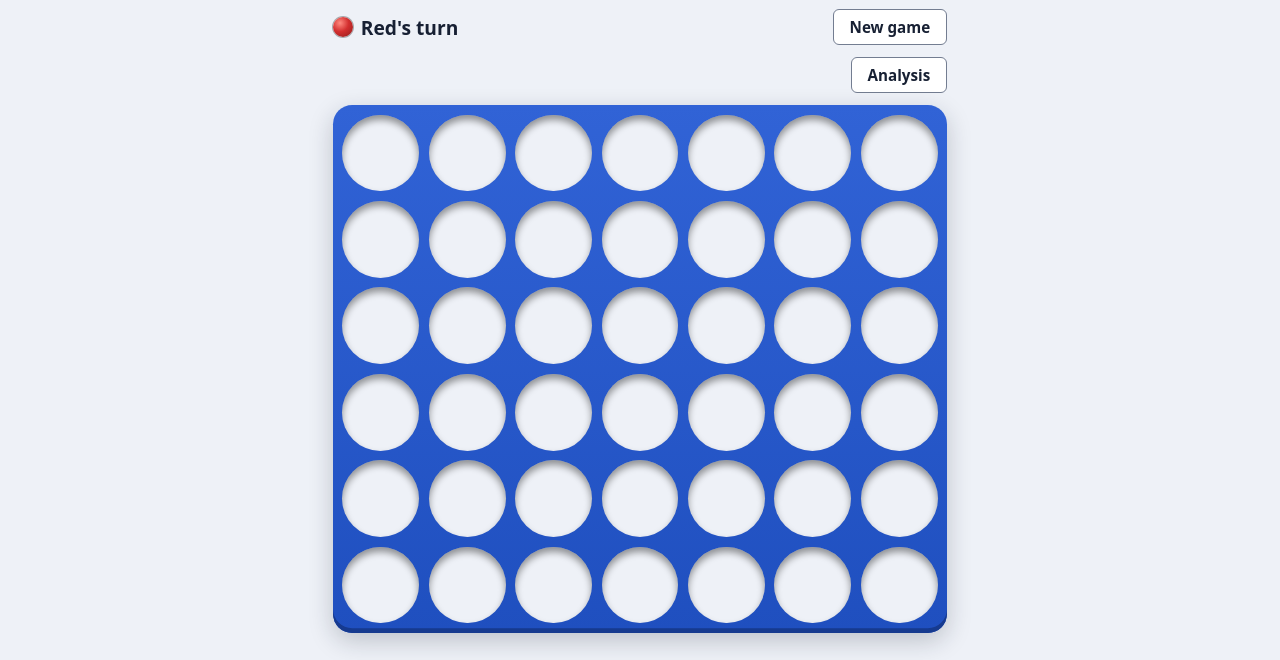
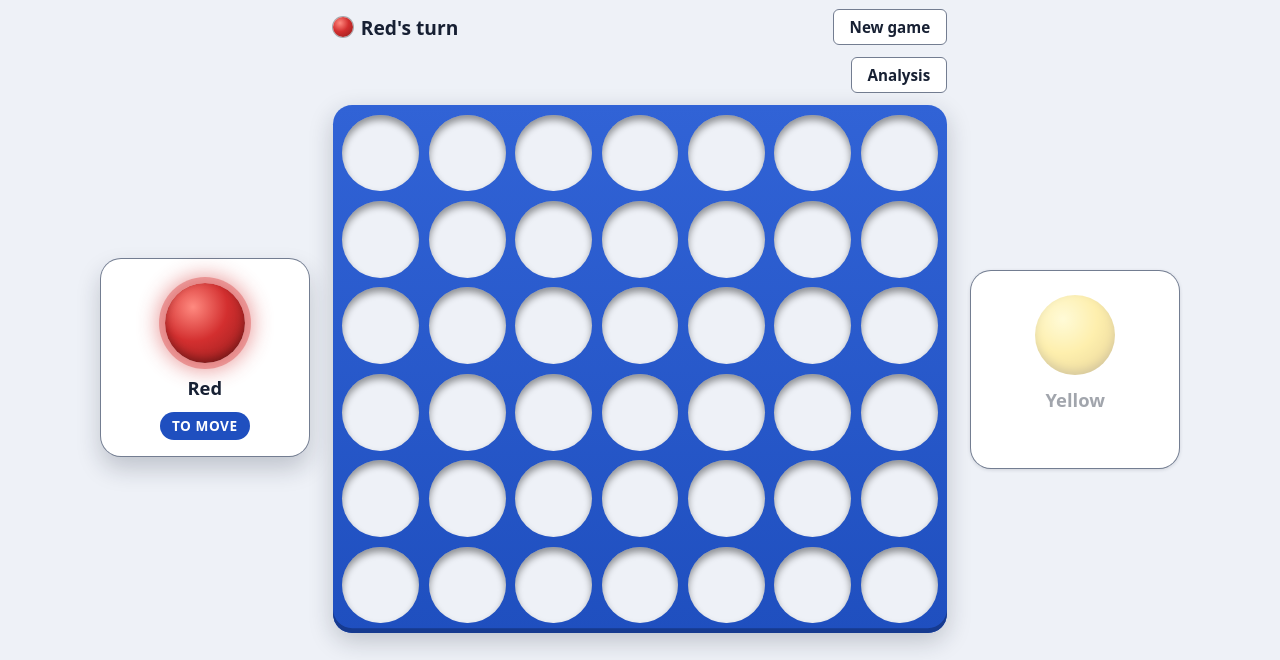
Before and after one commit to Ascanius3791/Connect_4, a website built with Vite: page index.html in a window 1280 px wide. Shown: the part 140-800 px from the top of the page. Built offline with nearby package versions, Linux system fonts and the light colour scheme.

Commit message:
Show which colour you play and whose turn it is
A card for each player stands in the slots beside the board: red on the
left, yellow on the right, each with a large disc. The new players view
takes the same (state, seats, notice) as the status line; the controller
renders it on every change, and opponentOf moved to src/ui/players.ts so
both views agree on who "you" are. Online rematches swap the seats, so
the mark follows without online-specific code.

Your card (against the computer and online) gets a thick ring and a
"Your colour" badge in your colour; the badge says "Your colour" rather
than "You" because the card's name already reads "You · Red". The turn
marker lifts the card, lights up its disc and shows a "To move" or
"Thinking…" pill in the accent colour, while the other card fades its
disc and name but keeps the ring, so the two marks never look alike.
Screen readers get one hidden text per card ("You, red, to move"); the
visible parts are aria-hidden and nothing is aria-live.

Checked with headless Edge at 1366x768, 1366x650, 1371x690 and
1920x950 in both themes: no scrolling.

Closes #27

Co-Authored-By: Claude Opus 5.5 <noreply@anthropic.com>

```diff
--- a/src/app/controller.ts
+++ b/src/app/controller.ts
@@ -6,6 +6,7 @@ import type { Player } from '../game/board';
 import { canPlay, newGame, playMove, type GameState } from '../game/game';
 import { createAnalysisView, type AnalysisLine } from '../ui/analysis-view';
 import { createBoardView } from '../ui/board-view';
+import { createPlayersView } from '../ui/players-view';
 import { createStatusView, type Notice } from '../ui/status-view';
 
 /**
@@ -86,14 +87,19 @@ export interface GameController {
 }
 
 /**
- * Owns the running game: builds the status, board and analysis views in
- * their containers, applies column clicks on a human's turn, plays bot
- * moves once the engine has answered and a short pause has passed, takes
+ * Owns the running game: builds the status, player card, board and
+ * analysis views in their containers, applies column clicks on a human's
+ * turn, plays bot moves once the engine has answered and a short pause has passed, takes
  * remote moves from outside, analyses positions on request, and re-renders
  * after every change.
  */
 export function createGameController(
-  containers: { readonly status: HTMLElement; readonly board: HTMLElement },
+  containers: {
+    readonly status: HTMLElement;
+    /** One slot for each player's card, red then yellow. */
+    readonly players: Readonly<Record<Player, HTMLElement>>;
+    readonly board: HTMLElement;
+  },
   options: ControllerOptions,
 ): GameController {
   const { engine, botDelayMs = DEFAULT_BOT_DELAY_MS, random = Math.random, onHumanMove } = options;
@@ -112,6 +118,7 @@ export function createGameController(
   let bestMove: number | undefined;
 
   const statusView = createStatusView(containers.status, () => restart());
+  const playersView = createPlayersView(containers.players);
   const boardView = createBoardView(containers.board, (column) => {
     if (notice !== undefined || !acceptsClicks(seats[state.currentPlayer])) return;
     if (play(column)) onHumanMove?.(state.history.length - 1, column);
@@ -193,6 +200,7 @@ export function createGameController(
   function render(): void {
     updateAnalysis();
     statusView.render(state, seats, notice);
+    playersView.render(state, seats, notice);
     // Disabled columns also drop their hover highlight, so the board only
     // looks clickable when a click would count.
     const interactive = notice === undefined && acceptsClicks(seats[state.currentPlayer]);
--- a/src/main.ts
+++ b/src/main.ts
@@ -21,8 +21,7 @@ function element(tag: string, className: string, ...children: Node[]): HTMLEleme
   return node;
 }
 
-// The page is a grid (see style.css); the card slots on both sides of the
-// board stay empty until the player cards are added.
+// The page is a grid (see style.css) with a player card on each side of the board.
 const heading = element('h1', 'title');
 heading.textContent = 'Connect 4';
 const modeContainer = element('div', 'mode-bar');
@@ -30,14 +29,16 @@ const onlineContainer = element('div', 'online-bar');
 const statusContainer = element('div', 'status-bar');
 const analysisContainer = element('div', 'analysis-bar');
 const boardContainer = element('div', 'board-area');
+const redCardContainer = element('div', 'card-slot card-slot-left');
+const yellowCardContainer = element('div', 'card-slot card-slot-right');
 app.replaceChildren(
   element('header', 'page-header', heading),
   element('div', 'controls', modeContainer, onlineContainer),
   statusContainer,
   analysisContainer,
-  element('div', 'card-slot card-slot-left'),
+  redCardContainer,
   boardContainer,
-  element('div', 'card-slot card-slot-right'),
+  yellowCardContainer,
 );
 
 /** Player 1 always moves first and plays red, so the starter takes seat 1. */
@@ -60,7 +61,11 @@ const initialSettings: ModeSettings =
 
 let session: OnlineSession | undefined;
 const controller = createGameController(
-  { status: statusContainer, board: boardContainer },
+  {
+    status: statusContainer,
+    players: { 1: redCardContainer, 2: yellowCardContainer },
+    board: boardContainer,
+  },
   {
     seats: seatsFor(initialSettings),
     level: initialSettings.level,
--- a/src/style.css
+++ b/src/style.css
@@ -46,6 +46,11 @@
   --disc-yellow: #fdd835;
   --disc-yellow-highlight: #fff59d;
   --disc-yellow-shade: #c49000;
+  /* The "You" frame and badge: yellow itself is too light on a light page. */
+  --disc-red-frame: #d32f2f;
+  --disc-red-on-frame: #ffffff;
+  --disc-yellow-frame: #c49000;
+  --disc-yellow-on-frame: #172033;
 
   --space-1: 0.25rem;
   --space-2: 0.5rem;
@@ -97,6 +102,11 @@
     --color-board-edge: #133276;
     --color-hole: #10141d;
     --color-hole-shadow: rgb(0 0 0 / 70%);
+
+    --disc-red-frame: #ef5350;
+    --disc-red-on-frame: #10141d;
+    --disc-yellow-frame: #fdd835;
+    --disc-yellow-on-frame: #10141d;
   }
 }
 
@@ -154,12 +164,33 @@ body {
   gap: var(--space-5);
 }
 
+.card-slot {
+  display: flex;
+  align-items: center;
+}
+
+/* Each card sits next to the board. */
 .card-slot-left {
   grid-area: left;
+  justify-content: flex-end;
 }
 
 .card-slot-right {
   grid-area: right;
+  justify-content: flex-start;
+}
+
+/* Read by screen readers, not shown. */
+.visually-hidden {
+  position: absolute;
+  width: 1px;
+  height: 1px;
+  margin: -1px;
+  padding: 0;
+  overflow: hidden;
+  clip-path: inset(50%);
+  white-space: nowrap;
+  border: 0;
 }
 
 /* Mode, who starts and level: radio groups drawn as segmented buttons. */
@@ -487,17 +518,21 @@ body {
   display: none;
 }
 
-/* Disc colours for the board and the status line; names are in src/ui/players.ts. */
+/* Disc colours for the board, the status line and the player cards; names are in src/ui/players.ts. */
 .player-1 {
   --disc: var(--disc-red);
   --disc-highlight: var(--disc-red-highlight);
   --disc-shade: var(--disc-red-shade);
+  --disc-frame: var(--disc-red-frame);
+  --disc-on-frame: var(--disc-red-on-frame);
 }
 
 .player-2 {
   --disc: var(--disc-yellow);
   --disc-highlight: var(--disc-yellow-highlight);
   --disc-shade: var(--disc-yellow-shade);
+  --disc-frame: var(--disc-yellow-frame);
+  --disc-on-frame: var(--disc-yellow-on-frame);
 }
 
 .cell.player-1,
@@ -523,3 +558,115 @@ body {
     inset 0 0 0 calc(var(--cell) / 12) var(--color-best-move),
     inset 0 0 0 calc(var(--cell) / 8) var(--color-best-move-halo);
 }
+
+/*
+ * Player cards beside the board. Two marks that must not be confused:
+ * "Your colour" is a thick ring and a badge in your colour that never move
+ * during a game; the turn marker lifts the card, lights up its disc and shows
+ * a "To move" pill in the accent colour, while the other card fades.
+ */
+.player-card {
+  --card-ring: 0 0 0 1px var(--color-border);
+  --card-lift: 0 1px var(--space-1) var(--color-shadow);
+
+  position: relative;
+  box-sizing: border-box;
+  width: min(100%, 13rem);
+  padding: var(--space-5) var(--space-4) var(--space-4);
+  border-radius: calc(2 * var(--radius-m));
+  background: var(--color-surface);
+  box-shadow: var(--card-ring), var(--card-lift);
+  transition:
+    transform 0.2s ease-out,
+    box-shadow 0.2s ease-out;
+}
+
+.player-card-body {
+  display: flex;
+  flex-direction: column;
+  align-items: center;
+  gap: var(--space-3);
+}
+
+.player-card.yours {
+  --card-ring: 0 0 0 0.3125rem var(--disc-frame);
+}
+
+.player-card.to-move {
+  --card-lift: 0 var(--space-3) var(--space-5) var(--color-shadow);
+
+  transform: translateY(calc(-1 * var(--space-3)));
+}
+
+.player-card-badge {
+  position: absolute;
+  top: 0;
+  left: 50%;
+  padding: 0.125rem var(--space-3);
+  border-radius: 999px;
+  background: var(--disc-frame);
+  color: var(--disc-on-frame);
+  font-size: 0.8rem;
+  font-weight: 800;
+  letter-spacing: 0.04em;
+  text-transform: uppercase;
+  white-space: nowrap;
+  transform: translate(-50%, -50%);
+}
+
+.player-card-badge[hidden] {
+  display: none;
+}
+
+.player-card-disc {
+  width: 5rem;
+  height: 5rem;
+  box-shadow: inset 0 -0.25rem 0.5rem var(--color-disc-shadow);
+  transition:
+    opacity 0.2s ease-out,
+    box-shadow 0.2s ease-out;
+}
+
+.to-move .player-card-disc {
+  box-shadow:
+    inset 0 -0.25rem 0.5rem var(--color-disc-shadow),
+    0 0 0 0.375rem color-mix(in srgb, var(--disc) 35%, transparent),
+    0 0 1.25rem 0.5rem color-mix(in srgb, var(--disc) 45%, transparent);
+}
+
+.player-card-name {
+  font-size: 1.15rem;
+  font-weight: 700;
+  text-align: center;
+  transition: opacity 0.2s ease-out;
+}
+
+.waiting .player-card-disc,
+.waiting .player-card-name {
+  opacity: 0.4;
+}
+
+.player-card-turn {
+  min-height: 1.75rem;
+  box-sizing: border-box;
+  padding: 0.25rem var(--space-3);
+  border-radius: 999px;
+  background: var(--color-accent);
+  color: var(--color-on-accent);
+  font-size: 0.85rem;
+  font-weight: 700;
+  letter-spacing: 0.04em;
+  text-transform: uppercase;
+}
+
+.player-card-turn:empty {
+  visibility: hidden;
+}
+
+@media (prefers-reduced-motion: reduce) {
+  .player-card,
+  .player-card-disc,
+  .player-card-name {
+    transition: none;
+  }
+}
--- /dev/null
+++ b/src/ui/players-view.ts
@@ -0,0 +1,102 @@
+import type { Seat, Seats } from '../app/controller';
+import type { Player } from '../game/board';
+import type { GameState } from '../game/game';
+import { opponentOf, PLAYER_NAMES, playerClass } from './players';
+import type { Notice } from './status-view';
+
+export interface PlayersView {
+  /**
+   * Shows who plays each colour in `state`. When a human plays the computer
+   * or an online opponent, their card is marked as theirs for the whole
+   * game. While the game is on and no `notice` is shown, the card of the
+   * player to move carries the turn marker and the other card looks
+   * inactive.
+   */
+  render(state: GameState, seats: Seats, notice?: Notice): void;
+}
+
+/** Card names by seat when a human plays against the other seat. */
+const SEAT_NAMES: Readonly<Record<Seat, string>> = {
+  human: 'You',
+  bot: 'Computer',
+  remote: 'Opponent',
+};
+
+/**
+ * Builds one player card in each container (red, then yellow) and returns a
+ * view that updates them in place. The cards are not `aria-live`: the status
+ * line already announces every turn, so each card only offers one text for
+ * screen readers to read on demand, and its visible parts are hidden from them.
+ */
+export function createPlayersView(containers: Readonly<Record<Player, HTMLElement>>): PlayersView {
+  const cards = ([1, 2] as const).map((player) => createCard(containers[player], player));
+
+  return {
+    render(state, seats, notice) {
+      const opponent = opponentOf(seats);
+      const toMove =
+        notice === undefined && state.status.kind === 'playing' ? state.currentPlayer : undefined;
+      for (const card of cards) {
+        const { player } = card;
+        const seat = seats[player];
+        const colour = PLAYER_NAMES[player];
+        const name = opponent ? SEAT_NAMES[seat] : colour;
+        const yours = opponent !== undefined && seat === 'human';
+        const turn = toMove === player ? turnText(seat) : '';
+
+        card.root.classList.toggle('yours', yours);
+        card.root.classList.toggle('to-move', toMove === player);
+        card.root.classList.toggle('waiting', toMove !== undefined && toMove !== player);
+        card.badge.hidden = !yours;
+        card.name.textContent = opponent ? `${name} · ${colour}` : name;
+        card.turn.textContent = turn;
+        // E.g. "You, red, to move"; the colour name is the card's name in "Two players".
+        const parts = opponent ? [name, colour] : [name];
+        if (turn) parts.push(turn);
+        card.label.textContent = parts.map((part, i) => (i ? part.toLowerCase() : part)).join(', ');
+      }
+    },
+  };
+}
+
+/** What the card of the player to move says. */
+function turnText(seat: Seat): string {
+  return seat === 'bot' ? 'Thinking…' : 'To move';
+}
+
+interface Card {
+  readonly player: Player;
+  readonly root: HTMLElement;
+  readonly label: HTMLElement;
+  readonly badge: HTMLElement;
+  readonly name: HTMLElement;
+  readonly turn: HTMLElement;
+}
+
+function createCard(container: HTMLElement, player: Player): Card {
+  const root = document.createElement('div');
+  root.className = `player-card ${playerClass(player)}`;
+
+  const label = document.createElement('p');
+  label.className = 'visually-hidden';
+
+  const body = document.createElement('div');
+  body.className = 'player-card-body';
+  body.setAttribute('aria-hidden', 'true');
+  const badge = span('player-card-badge');
+  badge.textContent = 'Your colour';
+  const disc = span(`disc player-card-disc ${playerClass(player)}`);
+  const name = span('player-card-name');
+  const turn = span('player-card-turn');
+  body.append(badge, disc, name, turn);
+
+  root.append(label, body);
+  container.replaceChildren(root);
+  return { player, root, label, badge, name, turn };
+}
+
+function span(className: string): HTMLElement {
+  const node = document.createElement('span');
+  node.className = className;
+  return node;
+}
--- a/src/ui/players.ts
+++ b/src/ui/players.ts
@@ -1,3 +1,4 @@
+import type { Seat, Seats } from '../app/controller';
 import type { Player } from '../game/board';
 
 /** Display name of each player, matching the disc colour in style.css. */
@@ -7,3 +8,12 @@ export const PLAYER_NAMES: Readonly<Record<Player, string>> = { 1: 'Red', 2: 'Ye
 export function playerClass(player: Player): string {
   return `player-${player}`;
 }
+
+/** Who a human on this page plays against. */
+export type Opponent = Exclude<Seat, 'human'>;
+
+/** The other seat if exactly one seat is a human, so the texts can speak to them. */
+export function opponentOf(seats: Seats): Opponent | undefined {
+  if (seats[1] === 'human') return seats[2] === 'human' ? undefined : seats[2];
+  return seats[2] === 'human' ? seats[1] : undefined;
+}
```
Also changed, not shown: STATUS.md (+8 -6 lines), src/app/controller.test.ts (+26 -8 lines), src/app/online.test.ts (+11 -1 lines), src/ui/players-view.test.ts (added, +163 -0 lines), src/ui/status-view.ts (+2 -10 lines).
